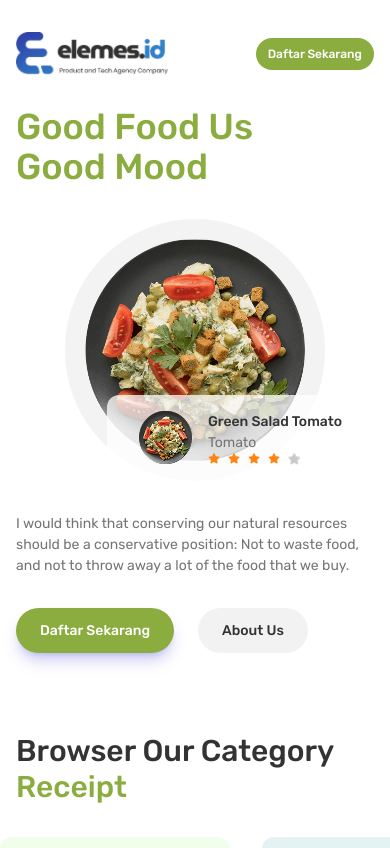
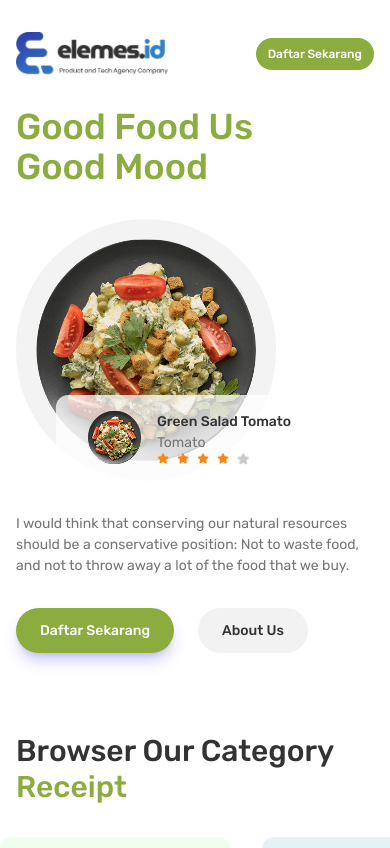
Before and after one commit to edo6661/elemes-assesment, a Next.js app: page / in a window 390 px wide. Shown: the top 848 px of the page. Built offline with nearby package versions, Linux system fonts and the light colour scheme.

Commit message:
fix: minor design 8

```diff
--- a/src/app/globals.css
+++ b/src/app/globals.css
@@ -267,7 +267,7 @@
     @apply relative;
   }
   .hero-section__image-container {
-    @apply flex items-center justify-center mx-auto;
+    @apply flex md:items-center md:justify-center md:mx-auto;
   }
   .hero-section__image-container-mobile {
     @apply flex items-center justify-center mx-auto;
@@ -283,7 +283,7 @@
     @apply flex gap-4 px-8 py-4 absolute left-0 bottom-0 bg-white/75 rounded-xl;
   }
   .hero-section__card-mobile {
-    @apply flex gap-4 px-8 py-4 absolute right-0 bottom-0 bg-white/75 rounded-xl;
+    @apply flex gap-4 px-8 py-4 absolute md:right-0 bottom-0 left-10 bg-white/75 rounded-xl;
   }
 
   .hero-section__card-title {
```
